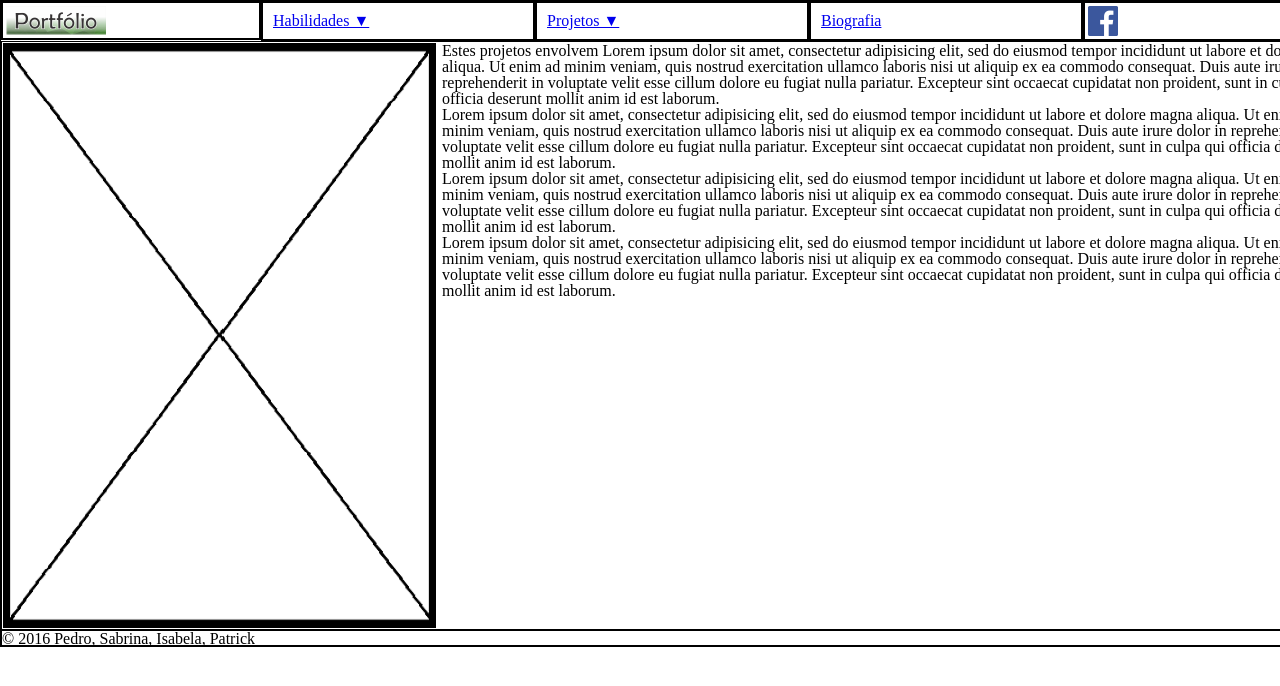
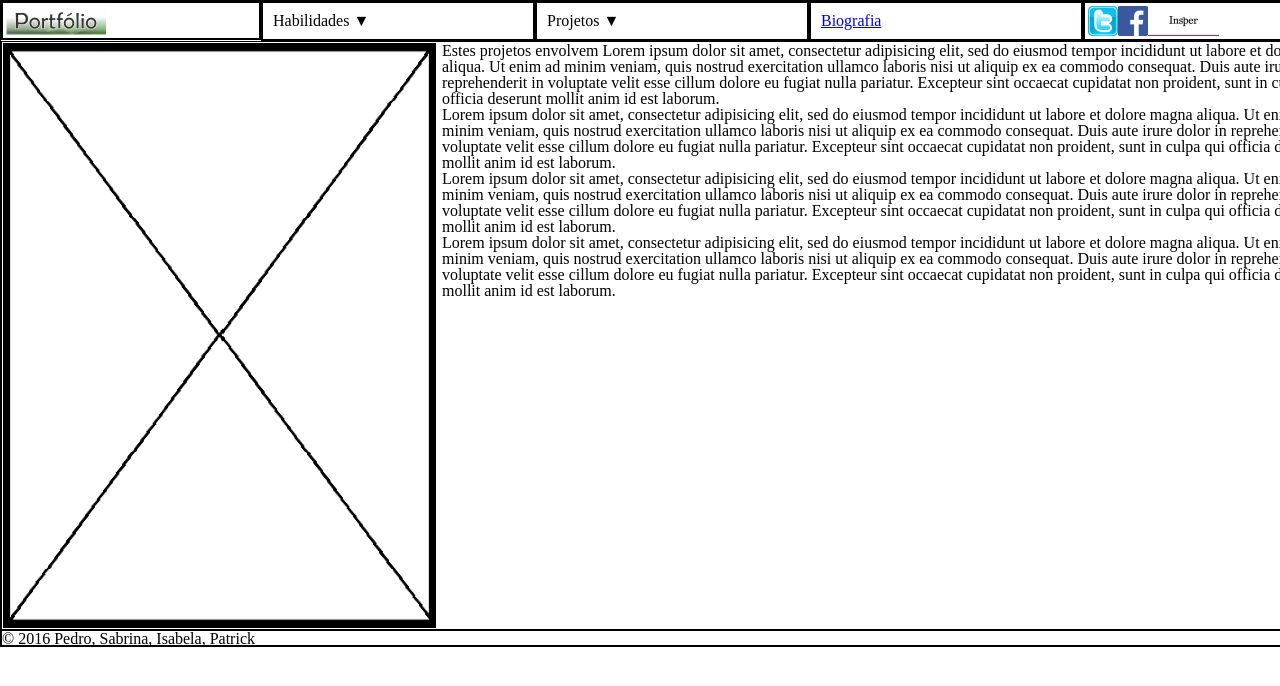
Before and after one commit to patrick23232/Projeto_Co-Design, a plain HTML site: page index_css.html in a window 1280 px wide. Shown: the top 686 px of the page. Drawn offline with Linux system fonts and the light colour scheme.

Commit message:
ajustes na pagina do index

```diff
--- a/index_css.html
+++ b/index_css.html
@@ -13,8 +13,8 @@
 				<nav>
 					<ul class="group">
 						<li class="imagens"><img src="Portfólio.png" alt=""></li>
-						<li class="menuitem"><a href="mecanica.html">Habilidades ▼</a></li>
-						<li class="menuitem"><a href="mecanica.html">Projetos ▼</a></li>
+						<li class="menuitem">Habilidades ▼</a></li>
+						<li class="menuitem">Projetos ▼</a></li>
 						<li class="menuitem"><a href="computacao.html">Biografia</a></li>
 						<li class="imagens"> <img src="30px_twitter.png" alt=""><img src="facebook.png" alt="">
 						<img src="logo.jpg" alt=""></li>
```
Also changed, not shown: 30px_twitter.png (added), logo.jpg (added).
